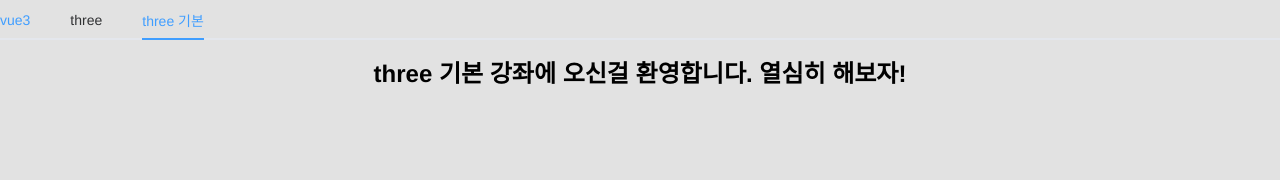
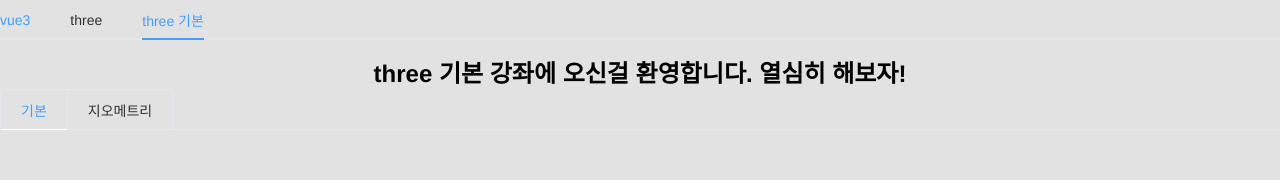
Before and after one commit to Jangsung-kor/vue3-test, a Vue app: page / in a window 1280 px wide. Both pictures are taken after a click on the tab "three 기본". Shown: the top 180 px of the page. Built offline with nearby package versions, Linux system fonts and the light colour scheme.

Commit message:
modified:   src/views/ThreeBasic.vue 	new file:   src/views/threeBasic/threeBasic.vue 	new file:   src/views/threeBasic/threeGeometry.vue

```diff
--- a/src/views/ThreeBasic.vue
+++ b/src/views/ThreeBasic.vue
@@ -1,16 +1,31 @@
 <template>
-	<div class="container">
+	<div>
 		<h2>
 			three 기본 강좌에 오신걸 환영합니다. 열심히 해보자!
 		</h2>
-		<div id="webgl-container" />
+		<el-tabs v-model="activeName" type="card">
+			<el-tab-pane :label="tabs.threeBasic.label" :name="tabs.threeBasic.name">
+				<ThreeBasic :active="tabs.threeBasic.name === activeName && active" />
+			</el-tab-pane>
+			<el-tab-pane :label="tabs.threeGeometry.label" :name="tabs.threeGeometry.name">
+				<ThreeGeometry :active="tabs.threeGeometry.name === activeName && active" />
+			</el-tab-pane>
+		</el-tabs>
 	</div>
 </template>
 
 <script setup>
-import { watch, ref } from 'vue'
-import * as THREE from 'three'
+import { createApp, reactive, ref } from 'vue'
+import ThreeBasic from '@/views/threeBasic/threeBasic.vue'
+import ThreeGeometry from '@/views/threeBasic/threeGeometry.vue'
 
+createApp({
+	name: 'ThreeBasic',
+	components: {
+		ThreeBasic,
+		ThreeGeometry,
+	}
+})
 const props = defineProps({
 	active: {
 		type: Boolean,
@@ -18,109 +33,19 @@ const props = defineProps({
 		default: false,
 	}
 })
-
-let renderer, scene, camera, cube
-const divContainer = ref(null);
-
-watch(() => props.active, (active) => {
-	if (active) {
-		init();
-	}
+const activeName = ref('threeBasic');
+const tabs = reactive({
+	threeBasic: {
+		name: 'threeBasic',
+		label: '기본',
+	},
+	threeGeometry: {
+		name: 'threeGeometry',
+		label: '지오메트리',
+	},
 })
-
-function init() {
-	divContainer.value = document.querySelector("#webgl-container");
-
-	// antialias : 오브젝트 경계선을 부드럽게 할 것이냐 말 것이냐.
-	renderer = new THREE.WebGLRenderer({ antialias: true });
-	renderer.setPixelRatio(window.devicePixelRatio);
-	divContainer.value.appendChild(renderer.domElement);
-
-	scene = new THREE.Scene();
-
-	setupCamera();
-	setupLight();
-	setupModel();
-
-	window.onresize = resize;
-	resize();
-
-	requestAnimationFrame(render);
-}
-
-/**
- * 카메라 세팅
- */
-function setupCamera() {
-	const width = divContainer.value.clientWidth;
-	const height = divContainer.value.clientHeight;
-	camera = new THREE.PerspectiveCamera(75, width / height, 0.1, 100);
-	camera.position.z = 2;
-}
-
-/**
- * 조명 세팅
- */
-function setupLight() {
-	const color = 0xffffff;
-	const intensity = 1;
-	const light = new THREE.DirectionalLight(color, intensity);
-	light.position.set(-1, 2, 4);
-	scene.add(light);
-}
-
-/**
- * 형상 세팅
- */
-function setupModel() {
-	const geometry = new THREE.BoxGeometry(1, 1, 1);
-	const material = new THREE.MeshPhongMaterial({color: 0x44a88});
-	cube = new THREE.Mesh(geometry, material);
-	scene.add(cube);
-}
-
-/**
- * 창 크기 조절
- */
-function resize() {
-	const width = divContainer.value.clientWidth;
-	const height = divContainer.value.clientHeight;
-
-	camera.aspect = width / height;
-	camera.updateProjectionMatrix();
-
-	renderer.setSize(width, height);
-}
-
-/**
- *
- * @param {Number} time 단위가 ms인 값값
- */
-function render(time) {
-	// camera 시점을 이용해서 scene을 렌더링해라.!
-	renderer.render(scene, camera);
-	update(time);
-	// 애니메이션이 작동하는 코드. render 메서드를 계~속 호출.
-	requestAnimationFrame(render);
-}
-
-function update(time) {
-	time *= 0.001;
-	cube.rotation.x = time;
-	cube.rotation.y = time;
-}
 </script>
 
 <style>
-.container {
-	width: 100%;
-	height: 100vh;
-}
-#webgl-container {
-	position: absolute;
-	top: 0;
-	left: 0;
-	width: 100%;
-	height: 100%
-}
+
 </style>
--- /dev/null
+++ b/src/views/threeBasic/threeBasic.vue
@@ -0,0 +1,135 @@
+<template>
+	<div class="container">
+		<div class="webgl-container" />
+	</div>
+</template>
+
+<script setup>
+import { watch, ref } from 'vue'
+import * as THREE from 'three'
+
+const props = defineProps({
+	active: {
+		type: Boolean,
+		required: true,
+		default: false,
+	}
+})
+
+//let renderer, scene, camera, cube
+const three = {
+	renderer: null,
+	scene: null,
+	camera: null,
+	cube: null,
+}
+let animationFrameId = null;
+const divContainer = ref(null);
+
+watch(() => props.active, (active) => {
+	if (active) {
+		init();
+	} else {
+		cancelAnimationFrame(animationFrameId);
+		animationFrameId = null;
+	}
+})
+
+function init() {
+	divContainer.value = document.querySelector(".webgl-container");
+
+	// antialias : 오브젝트 경계선을 부드럽게 할 것이냐 말 것이냐.
+	three.renderer = new THREE.WebGLRenderer({ antialias: true });
+	three.renderer.setPixelRatio(window.devicePixelRatio);
+	divContainer.value.appendChild(three.renderer.domElement);
+
+	three.scene = new THREE.Scene();
+
+	setupCamera();
+	setupLight();
+	setupModel();
+
+	window.onresize = resize;
+	resize();
+
+	requestAnimationFrame(render);
+}
+
+/**
+ * 카메라 세팅
+ */
+function setupCamera() {
+	const width = divContainer.value.clientWidth;
+	const height = divContainer.value.clientHeight;
+	three.camera = new THREE.PerspectiveCamera(75, width / height, 0.1, 100);
+	three.camera.position.z = 2;
+}
+
+/**
+ * 조명 세팅
+ */
+function setupLight() {
+	const color = 0xffffff;
+	const intensity = 1;
+	const light = new THREE.DirectionalLight(color, intensity);
+	light.position.set(-1, 2, 4);
+	three.scene.add(light);
+}
+
+/**
+ * 형상 세팅
+ */
+function setupModel() {
+	const geometry = new THREE.BoxGeometry(1, 1, 1);
+	const material = new THREE.MeshPhongMaterial({color: '#FFFFFF'});
+	const cube = new THREE.Mesh(geometry, material);
+	three.cube = cube;
+	three.scene.add(three.cube);
+}
+
+/**
+ * 창 크기 조절
+ */
+function resize() {
+	const width = divContainer.value.clientWidth;
+	const height = divContainer.value.clientHeight;
+
+	three.camera.aspect = width / height;
+	three.camera.updateProjectionMatrix();
+
+	three.renderer.setSize(width, height);
+}
+
+/**
+ *
+ * @param {Number} time 단위가 ms인 값값
+ */
+function render(time) {
+	console.log('기본 render');
+	// camera 시점을 이용해서 scene을 렌더링해라.!
+	three.renderer.render(three.scene, three.camera);
+	update(time);
+	// 애니메이션이 작동하는 코드. render 메서드를 계~속 호출.
+	animationFrameId = requestAnimationFrame(render);
+}
+
+function update(time) {
+	time *= 0.001;
+	three.cube.rotation.x = time;
+	three.cube.rotation.y = time;
+}
+</script>
+
+<style>
+.container {
+	width: 100%;
+	height: 100vh;
+}
+.webgl-container {
+	position: absolute;
+	top: 0;
+	left: 0;
+	width: 100%;
+	height: 100%
+}
+</style>
--- /dev/null
+++ b/src/views/threeBasic/threeGeometry.vue
@@ -0,0 +1,150 @@
+<template>
+	<div class="container">
+		<div id="webgl-container2" />
+	</div>
+</template>
+
+<script setup>
+import { watch, ref } from 'vue'
+import * as THREE from 'three'
+import { OrbitControls } from 'three/examples/jsm/controls/OrbitControls.js'
+
+const props = defineProps({
+	active: {
+		type: Boolean,
+		required: true,
+		default: false,
+	}
+})
+
+const three = {
+    renderer: null,
+    scene: null,
+    camera: null,
+    cube: null,
+}
+let animationFrameId = null;
+const divContainer = ref(null);
+
+watch(() => props.active, (active) => {
+	if (active) {
+		init();
+	} else {
+        cancelAnimationFrame(animationFrameId);
+        animationFrameId = null;
+    }
+})
+
+function init() {
+	divContainer.value = document.querySelector("#webgl-container2");
+
+	// antialias : 오브젝트 경계선을 부드럽게 할 것이냐 말 것이냐.
+	three.renderer = new THREE.WebGLRenderer({ antialias: true });
+	three.renderer.setPixelRatio(window.devicePixelRatio);
+	divContainer.value.appendChild(three.renderer.domElement);
+
+	three.scene = new THREE.Scene();
+
+	setupCamera();
+	setupLight();
+	setupModel();
+    setupControls();
+
+	window.onresize = resize;
+	resize();
+
+	requestAnimationFrame(render);
+}
+
+/**
+ * 카메라 세팅
+ */
+function setupCamera() {
+	const width = divContainer.value.clientWidth;
+	const height = divContainer.value.clientHeight;
+	three.camera = new THREE.PerspectiveCamera(75, width / height, 0.1, 100);
+	three.camera.position.z = 2;
+}
+
+/**
+ * 조명 세팅
+ */
+function setupLight() {
+	const color = 0xffffff;
+	const intensity = 1;
+	const light = new THREE.DirectionalLight(color, intensity);
+	light.position.set(-1, 2, 4);
+	three.scene.add(light);
+}
+
+/**
+ * 형상 세팅
+ */
+function setupModel() {
+	const geometry = new THREE.BoxGeometry(1, 1, 1, 2, 2, 2);
+	const fillMaterial = new THREE.MeshPhongMaterial({color: 0x515151});
+	const cube = new THREE.Mesh(geometry, fillMaterial);
+
+    const lineMaterial = new THREE.LineBasicMaterial({color: 0xffff00});
+    const line = new THREE.LineSegments(
+        new THREE.WireframeGeometry(geometry), lineMaterial
+    );
+
+    const group = new THREE.Group();
+    group.add(cube);
+    group.add(line);
+
+	three.scene.add(group);
+    three.cube = group;
+}
+
+function setupControls() {
+    new OrbitControls(three.camera, divContainer.value);
+}
+
+/**
+ * 창 크기 조절
+ */
+function resize() {
+	const width = divContainer.value.clientWidth;
+	const height = divContainer.value.clientHeight;
+
+	three.camera.aspect = width / height;
+	three.camera.updateProjectionMatrix();
+
+	three.renderer.setSize(width, height, false);
+}
+
+/**
+ *
+ * @param {Number} time 단위가 ms인 값값
+ */
+function render(time) {
+    console.log('지오메트리 render');
+	// camera 시점을 이용해서 scene을 렌더링해라.!
+	three.renderer.render(three.scene, three.camera);
+	update(time);
+	// 애니메이션이 작동하는 코드. render 메서드를 계~속 호출.
+	animationFrameId = requestAnimationFrame(render);
+}
+
+function update(time) {
+	time *= 0.001;
+	//three.cube.rotation.x = time;
+	//three.cube.rotation.y = time;
+}
+</script>
+
+<style>
+.container {
+	width: 100%;
+	height: 100vh;
+}
+#webgl-container2 {
+	position: absolute;
+	top: 0;
+	left: 0;
+	width: 100%;
+	height: 100%
+}
+</style>
```
